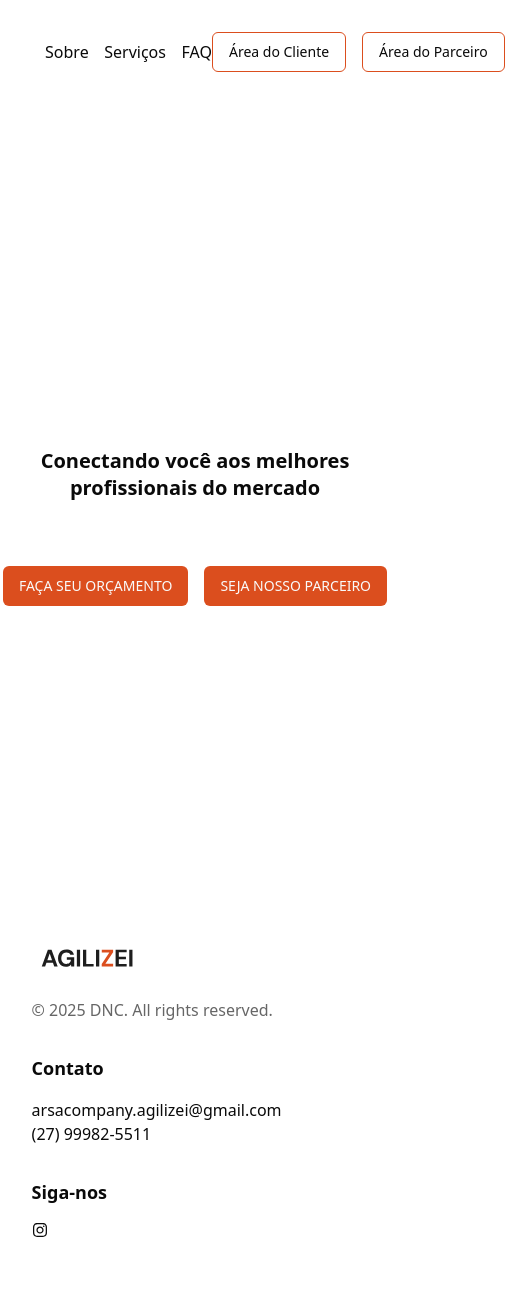
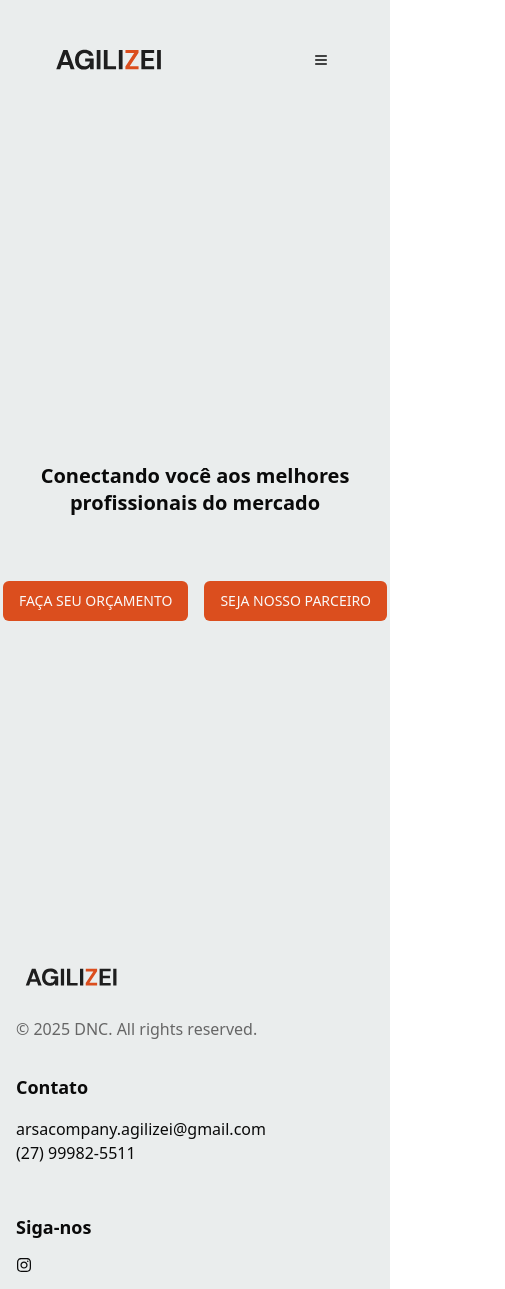
Before and after one commit to jvsiqueira1/Agilizei-FrontEnd, a React (Vite) app: page / in a window 390 px wide. Shown: the whole page, 505 px wide, since content can reach past the window. Before the commit the page ends 1254 px from the top, so only its background shows below. Built offline with nearby package versions, Linux system fonts and the light colour scheme.

Commit message:
Feat: Responsividade do app

```diff
--- a/src/components/Footer.tsx
+++ b/src/components/Footer.tsx
@@ -1,21 +1,33 @@
+import { useEffect } from 'react'
 import { FaInstagram } from 'react-icons/fa'
 
 export default function Footer() {
+  useEffect(() => {
+    document.body.style.overflowX = 'hidden'
+
+    return () => {
+      document.body.style.overflowX = ''
+    }
+  }, [])
   return (
-    <footer className="bg-white px-4 md:px-16 lg:px-36 w-[92%] mx-auto mb-4">
-      <div className="grid grid-cols-1 md:grid-cols-3 gap-8">
+    <footer className="bg-light-gray px-4 md:px-16 lg:px-36 mx-auto overflow-x-hidden">
+      <div className="grid grid-cols-1 md:grid-cols-3 gap-8 md:pl-32">
         <div>
-          <img src="agilizeiLogo.svg" alt="Agilizei Logo" className="mb-4" />
+          <img
+            src="agilizeiLogo.svg"
+            alt="Agilizei Logo"
+            className="mb-4 mt-1"
+          />
           <p className="text-gray">© 2025 DNC. All rights reserved.</p>
         </div>
-        <div>
+        <div className="mb-4">
           <h2 className="text-lg font-bold mb-4">Contato</h2>
           <ul>
             <li>arsacompany.agilizei@gmail.com</li>
             <li>(27) 99982-5511</li>
           </ul>
         </div>
-        <div>
+        <div className="mb-4">
           <h2 className="text-lg font-bold mb-4">Siga-nos</h2>
           <ul className="flex space-x-4">
             <li>
--- a/src/components/Header.tsx
+++ b/src/components/Header.tsx
@@ -3,21 +3,40 @@ import { NavLink } from 'react-router'
 import { Modal } from '@/components'
 import { Input } from '@/components/ui/input'
 import { Button } from '@/components/ui/button'
+import { Menu } from 'lucide-react'
 
 export default function Header() {
   const [openClientModal, setClientModal] = useState(false)
   const [openPartnerModal, setPartnerModal] = useState(false)
 
+  const navLinks = document.querySelector('.nav-links')
+  function onToggleMenu() {
+    navLinks?.classList.toggle('top-[9%]')
+  }
+
   return (
-    <header className="w-screen bg-white flex justify-between p-8">
+    <header className="w-screen bg-light-gray flex justify-between p-8">
       <nav className="flex justify-between items-center w-[92%] mx-auto">
         <div>
           <NavLink to="/">
-            <img src="agilizeiLogo.svg" alt="Agilizei Logo" />
+            <img
+              className="w-32 mt-4 lg:hidden md:hidden"
+              src="agilizeiLogo.svg"
+              alt="Agilizei Logo"
+            />
           </NavLink>
         </div>
-        <div className="">
-          <ul className="flex items-center gap-[4vw]">
+        <div className="nav-links md:static absolute bg-light-gray md:min-h-fit min-h-[40vh] left-0 top-[-100%] md:w-auto w-full flex items-center px-5">
+          <ul className="flex md:flex-row flex-col md:items-center md:gap-[4vw] gap-8 mt-6">
+            <li>
+              <NavLink to="/">
+                <img
+                  className="w-32 mt-4 max-md:hidden"
+                  src="agilizeiLogo.svg"
+                  alt="Agilizei Logo"
+                />
+              </NavLink>
+            </li>
             <li>
               <NavLink to="/about" className="hover:text-orange">
                 Sobre
@@ -33,10 +52,12 @@ export default function Header() {
                 FAQ
               </NavLink>
             </li>
-          </ul>
-        </div>
-        <div className="flex gap-4">
-          <Button onClick={() => setClientModal(true)} variant={'outline'}>
+            <li>
+              <Button
+                className="px-5"
+                onClick={() => setClientModal(true)}
+                variant={'outline'}
+              >
                 Área do Cliente
               </Button>
               <Modal
@@ -58,7 +79,13 @@ export default function Header() {
                   </Button>
                 </div>
               </Modal>
-          <Button onClick={() => setPartnerModal(true)} variant={'outline'}>
+            </li>
+            <li>
+              <Button
+                className="px-5"
+                onClick={() => setPartnerModal(true)}
+                variant={'outline'}
+              >
                 Área do Parceiro
               </Button>
               <Modal
@@ -80,6 +107,17 @@ export default function Header() {
                   </Button>
                 </div>
               </Modal>
+            </li>
+          </ul>
+        </div>
+        <div className="flex items-center gap-4">
+          <Button
+            className="md:hidden"
+            variant={'ghost'}
+            onClick={onToggleMenu}
+          >
+            <Menu className="text-3xl" />
+          </Button>
         </div>
       </nav>
     </header>
--- a/src/components/PartnerForm.tsx
+++ b/src/components/PartnerForm.tsx
@@ -174,7 +174,14 @@ export default function PartnerForm() {
             <FormItem>
               <FormLabel>Verificação de Identidade</FormLabel>
               <FormControl>
-                <Input type="file" accept="image/png, image/jpg" {...field} />
+                <input
+                  type="file"
+                  accept="image/png, image/jpg"
+                  className="block w-full text-sm text-gray-500
+                    file:py-2 file:px-4 file:rounded-md file:border file:border-gray-300
+                    file:bg-gray-50 file:text-gray-700 file:cursor-pointer"
+                  {...field}
+                />
               </FormControl>
               <FormMessage />
             </FormItem>
--- a/src/components/ui/button.tsx
+++ b/src/components/ui/button.tsx
@@ -13,7 +13,7 @@ const buttonVariants = cva(
         destructive:
           'bg-destructive text-destructive-foreground hover:bg-destructive/90',
         outline:
-          'border border-orange bg-background hover:bg-accent hover:text-accent-foreground',
+          'border border-orange bg-light-gray hover:bg-accent hover:text-accent-foreground',
         secondary:
           'bg-secondary text-secondary-foreground hover:bg-secondary/80',
         ghost: '',
--- a/src/pages/Home.tsx
+++ b/src/pages/Home.tsx
@@ -16,7 +16,7 @@ export default function Home() {
   return (
     <>
       <Header />
-      <section className="flex flex-col items-center justify-center min-h-screen text-center overflow-x-hidden max-w-full">
+      <section className="bg-light-gray flex flex-col items-center justify-center min-h-screen text-center overflow-x-hidden max-w-full">
         <h1 className="text-xl md:text-2xl font-semibold leading-snug mb-16">
           Conectando você aos melhores profissionais do mercado
         </h1>
--- a/tailwind.config.js
+++ b/tailwind.config.js
@@ -16,6 +16,7 @@ export default {
         warning: '#CBC400',
         alert: '#BB0003',
         gray: '#666666',
+        'light-gray': '#EAEDED',
         background: 'hsl(var(--background))',
         foreground: 'hsl(var(--foreground))',
         card: {
```
Also changed, not shown: 1 other file (tests, documents, lock files or other folders). Lines whose indentation alone changed are shown as unchanged.
